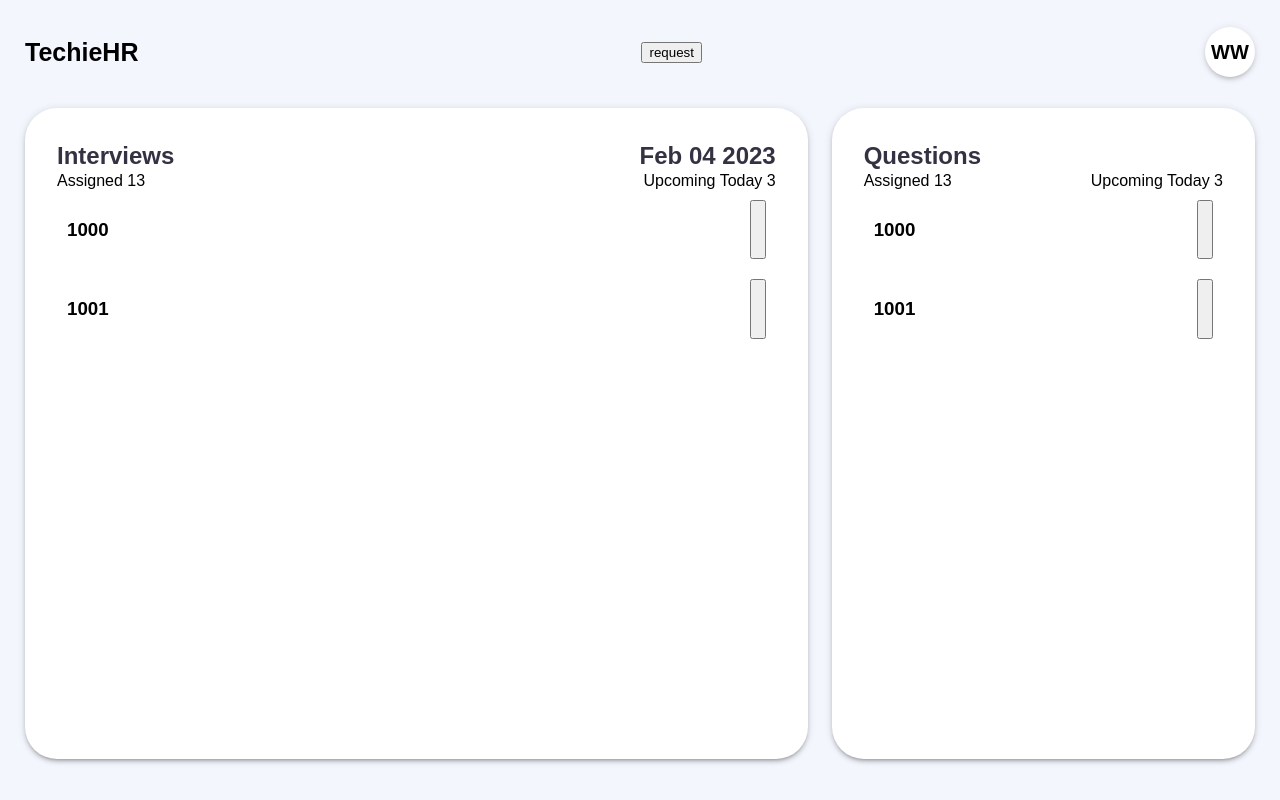
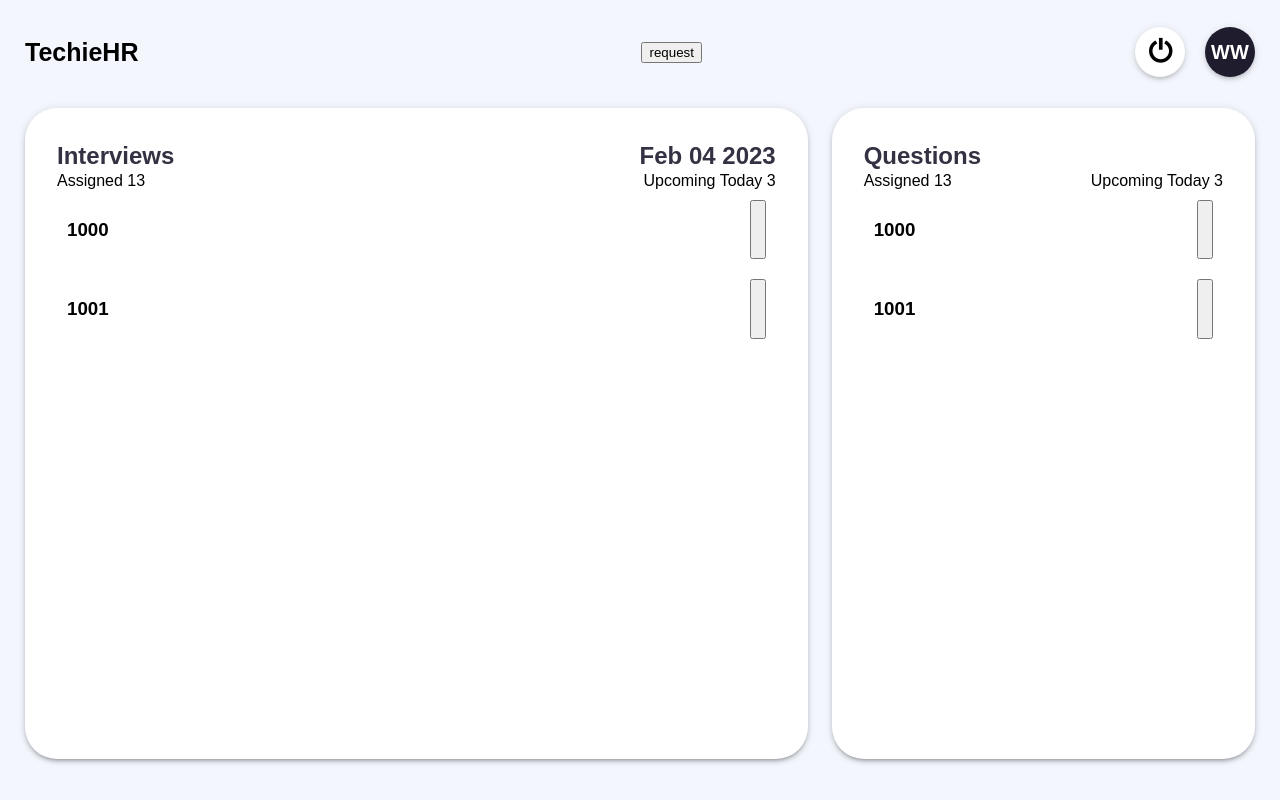
Before and after one commit to Weitian-Wang/TechieHR, a React (Create React App) app in the folder frontend/: page / in a window 1280 px wide. Built offline with nearby package versions, Linux system fonts and the light colour scheme; sample sign-in values are in the browser's storage.

Commit message:
beautify logout at fronn 🤪

```diff
--- a/frontend/src/components/Main/main.jsx
+++ b/frontend/src/components/Main/main.jsx
@@ -1,20 +1,25 @@
 import styles from "./styles.module.css";
-import Dashboard from "../Dashboard/dashboard"
-
+import Dashboard from "../Dashboard/dashboard";
 /* Example of token validation*/
 import { validateToken } from "../../utils";
+import { useState } from "react";
 
 const Main = () => {
 	const handleLogout = () => {
 		localStorage.removeItem("token");
 		window.location.reload();
-		//alert("TODO");
 	};
 
 	/* Example of token validation*/
 	const handleRequest = async () => {
 		await validateToken();
 	};
+
+	const [profile_btn_active, set_profile_btn] = useState(false);
+
+	const expand_profile_options = () => {
+		set_profile_btn(!profile_btn_active)
+	}
 
 	return (
 		<div className={styles.main_container}>
@@ -27,11 +32,14 @@ const Main = () => {
 					request
 				</button>
 
-				<button className={styles.profile_btn} onClick={handleLogout}>
+				<button className={`profile_btn ${profile_btn_active?'':'btn_active'}`} onClick={expand_profile_options}>
 					{/* put user avatar in button */}
 					WW
 				</button>
 			</nav>
+			<div className={`${profile_btn_active?'settings_hidden':'settings_display'}`}>
+				<button className={styles.btn} onClick={handleLogout}>⏻</button>
+			</div>
 			<div className={styles.dashboard_container}>
 				<Dashboard className={styles.interview_dash} text={"Interviews"} date={true}/>
 				<Dashboard className={styles.problem_dash} text={"Questions"}/>
--- a/frontend/src/components/Main/styles.module.css
+++ b/frontend/src/components/Main/styles.module.css
@@ -23,25 +23,41 @@
 	margin-left: 25px;
 }
 
-.profile_btn {
+.btn {
 	border: none;
 	outline: none;
-	padding: 12px 0;
+	/* padding: 12px 0; */
 	background-color: white;
 	border-radius: 50%;
 	width: 50px;
 	height: 50px;
+	margin-right: 15px;
 	font-weight: bold;
-	font-size: 20px;
-	cursor: pointer;
-	margin-right: 25px;
+	font-size: 30px;
+	text-align: center;
 	box-shadow: 0px 3px 3px -2px rgb(0 0 0 / 10%),
-	0px 3px 4px 0px rgb(0 0 0 / 10%), 0px 1px 8px 0px rgb(0 0 0 / 10%);;
+	0px 3px 4px 0px rgb(0 0 0 / 10%), 0px 1px 8px 0px rgb(0 0 0 / 10%);
 }
 
-.profile_btn:hover {
-	color: white;
-	background-color: var(--secondary-color);
+
+.btn:hover{
+	color: var(--link-color-active);
+	background-color: var(--link-color-hover);
+}
+
+.btn:active{
+	color: var(--link-color-active);
+	background-color: var(--link-color-active-bg);
+}
+
+.profile_btn:hover{
+	color: var(--link-color-active);
+	background-color: var(--link-color-hover);
+}
+
+.profile_btn:active {
+	color: var(--link-color-active);
+	background-color: var(--link-color-active-bg);
 }
 
 .dashboard_container {
@@ -49,7 +65,7 @@
 	flex-direction: row;
 	height: calc(88vh - 16px);
 	padding-bottom: 16px;
-	margin: 0 25px 0px 25px;
+	margin: 0 25px 0 25px;
 }
 
 .interview_dash{
--- a/frontend/src/components/Register/register.jsx
+++ b/frontend/src/components/Register/register.jsx
@@ -19,6 +19,7 @@ const Register = () => {
 	};
 
 	const setCheckbox = () => {
+
 		setData({ ...data, enterprise: !data.enterprise });
 	};
 
@@ -93,6 +94,8 @@ const Register = () => {
 						<div className={styles.check_box_container} onClick={setCheckbox}>
 							<input
 								type="checkbox"
+								name="enterprise"
+								onChange={() => {}}
 								checked={data.enterprise}
 								className={styles.check_box}
 							/>
--- a/frontend/src/index.css
+++ b/frontend/src/index.css
@@ -2,6 +2,7 @@
 :root {
 	--app-container: #f3f6fd;
 	--main-color: #1f1c2e;
+	--invert-main-color: #e0e3d1;
 	--secondary-color: #4A4A4A;
 	--link-color: #1f1c2e;
 	--link-color-hover: #c3cff4;
@@ -38,3 +39,78 @@ code {
   font-family: source-code-pro, Menlo, Monaco, Consolas, 'Courier New',
     monospace;
 }
+
+
+/* for displaying or hiding button in main */
+
+.profile_btn {
+	border: none;
+	outline: none;
+	padding: 12px 0;
+	border-radius: 50%;
+	background-color: white;
+	width: 50px;
+	height: 50px;
+	margin-right: 25px;
+	font-weight: bold;
+	font-size: 20px;
+	cursor: pointer;
+	box-shadow: 0px 3px 3px -2px rgb(0 0 0 / 10%),
+	0px 3px 4px 0px rgb(0 0 0 / 10%), 0px 1px 8px 0px rgb(0 0 0 / 10%);
+}
+
+.btn_active {
+	color: var(--link-color-active);
+	background-color: var(--link-color-active-bg);
+}
+
+
+.btn {
+	border: none;
+	outline: none;
+	/* padding: 12px 0; */
+	background-color: white;
+	border-radius: 50%;
+	width: 50px;
+	height: 50px;
+	margin-right: 15px;
+	font-weight: bold;
+	font-size: 30px;
+	text-align: center;
+	box-shadow: 0px 3px 3px -2px rgb(0 0 0 / 10%),
+	0px 3px 4px 0px rgb(0 0 0 / 10%), 0px 1px 8px 0px rgb(0 0 0 / 10%);
+}
+
+.btn:hover{
+	color: var(--link-color-active);
+	background-color: var(--link-color-hover);
+}
+
+.btn:active{
+	color: var(--link-color-active);
+	background-color: var(--link-color-active-bg);
+}
+
+.profile_btn:hover{
+	color: var(--link-color-active);
+	background-color: var(--link-color-hover);
+}
+
+.profile_btn:active {
+	color: var(--link-color-active);
+	background-color: var(--link-color-active-bg);
+}
+
+.settings_hidden {
+	display: none;
+	position: absolute;;
+	right: 5em;
+	padding-top: calc(6.5vh - 25px);
+}
+
+.settings_display {
+	display: flex;
+	position: absolute;
+	right: 5em;
+	padding-top: calc(6.5vh - 25px);
+}
```
